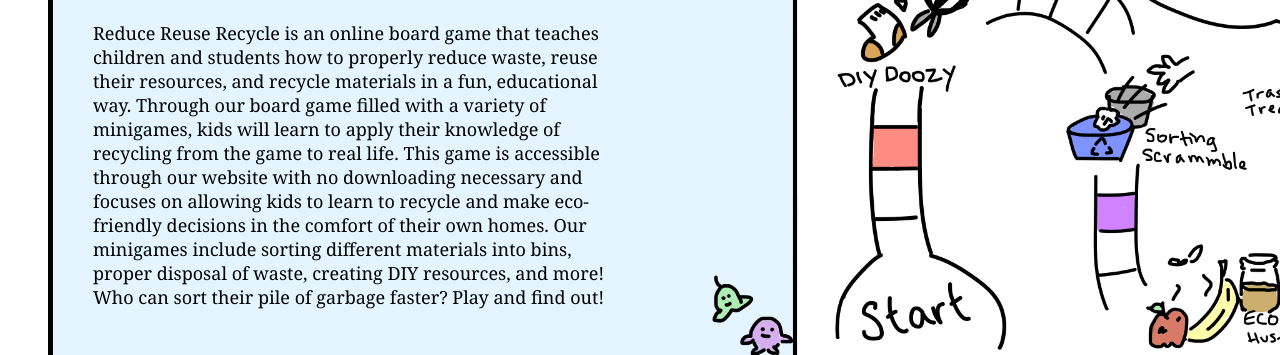
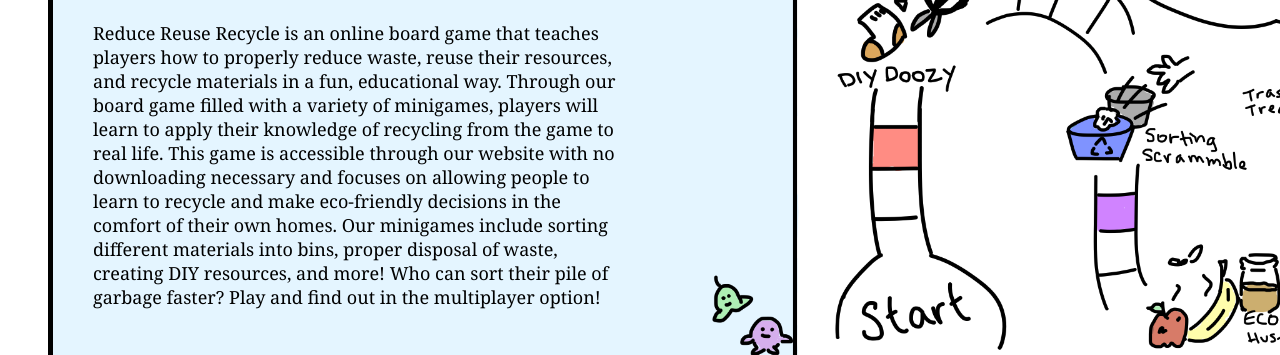
Before and after one commit to abbyhyde/ReduceReuseRecycleGame, a plain HTML site: page src/home.html in a window 1280 px wide. Shown: the part 445-800 px from the top of the page. Drawn offline with Linux system fonts and the light colour scheme.

Commit message:
Changed kids/students to players

```diff
--- a/src/home.html
+++ b/src/home.html
@@ -46,9 +46,9 @@
             </div>
 
             <p>
-                Reduce Reuse Recycle is an online board game that teaches children and students how to properly reduce waste, reuse their resources, and recycle materials in a fun, educational way. Through our board game filled with a variety of minigames, kids will
-                learn to apply their knowledge of recycling from the game to real life. This game is accessible through our website with no downloading necessary and focuses on allowing kids to learn to recycle and make eco-friendly decisions in the comfort
-                of their own homes. Our minigames include sorting different materials into bins, proper disposal of waste, creating DIY resources, and more! Who can sort their pile of garbage faster? Play and find out!
+                Reduce Reuse Recycle is an online board game that teaches players how to properly reduce waste, reuse their resources, and recycle materials in a fun, educational way. Through our board game filled with a variety of minigames, players will learn to apply
+                their knowledge of recycling from the game to real life. This game is accessible through our website with no downloading necessary and focuses on allowing people to learn to recycle and make eco-friendly decisions in the comfort of their
+                own homes. Our minigames include sorting different materials into bins, proper disposal of waste, creating DIY resources, and more! Who can sort their pile of garbage faster? Play and find out in the multiplayer option!
 
             </p>
             <br>
```
Also changed, not shown: 2 other files.
